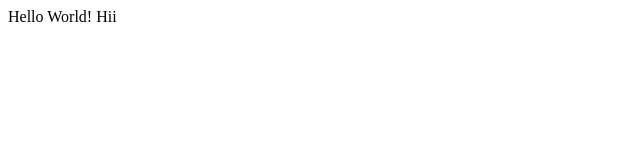
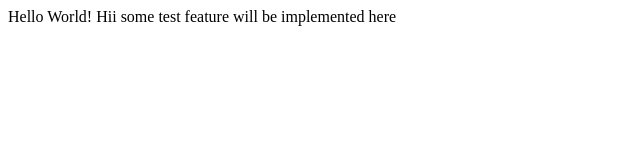
Before and after one commit to suhanidesale/devops_lab, a plain HTML site: page index.html in a window 1280 px wide. Shown: the whole page, without its empty margins (0-640 px from the left). Drawn offline with Linux system fonts and the light colour scheme.

Commit message:
implemented test feature

```diff
--- a/index.html
+++ b/index.html
@@ -10,5 +10,7 @@
     <body>
         Hello World!
         Hii
+
+        some test feature will be implemented here
     </body>
 </html>
```
